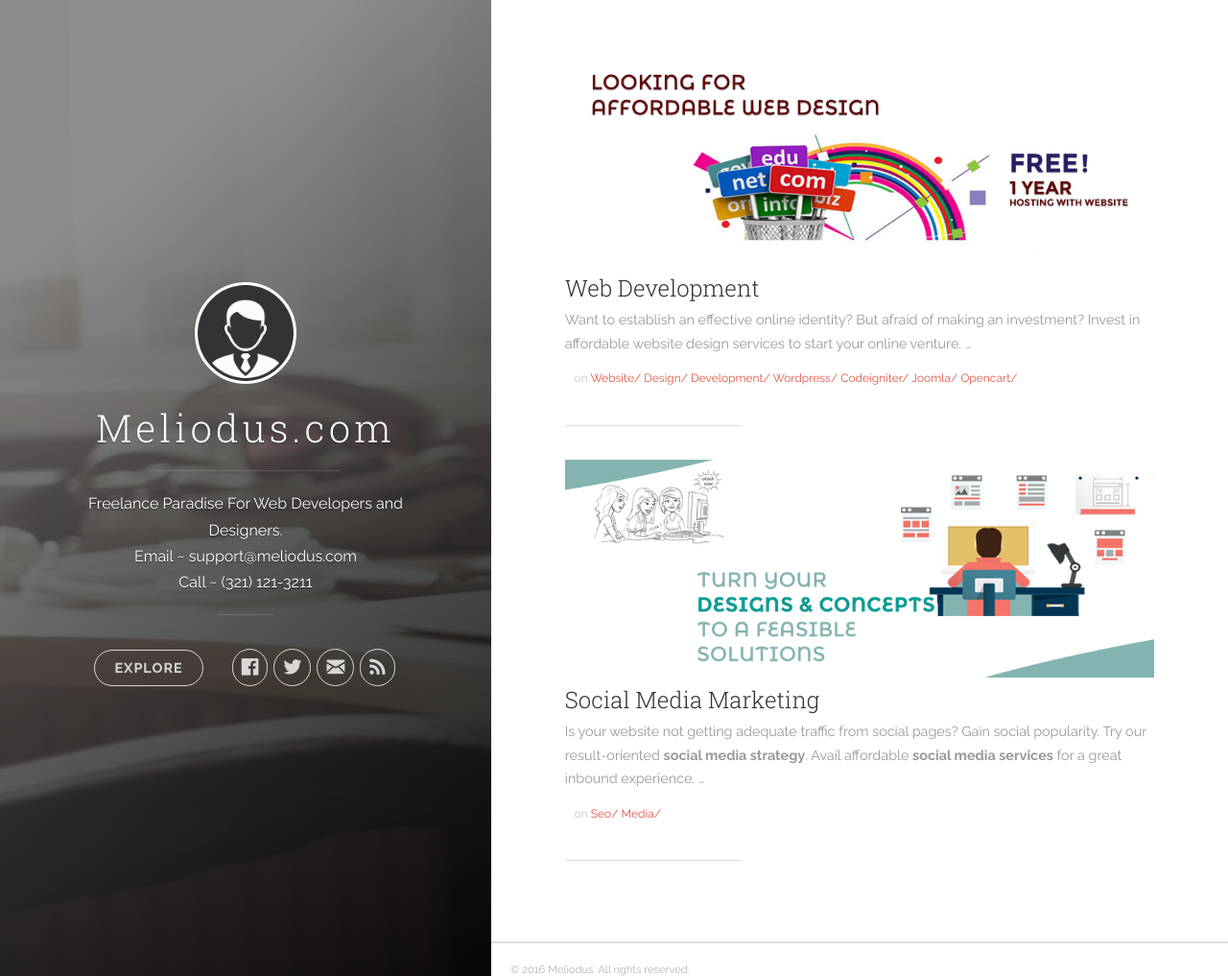
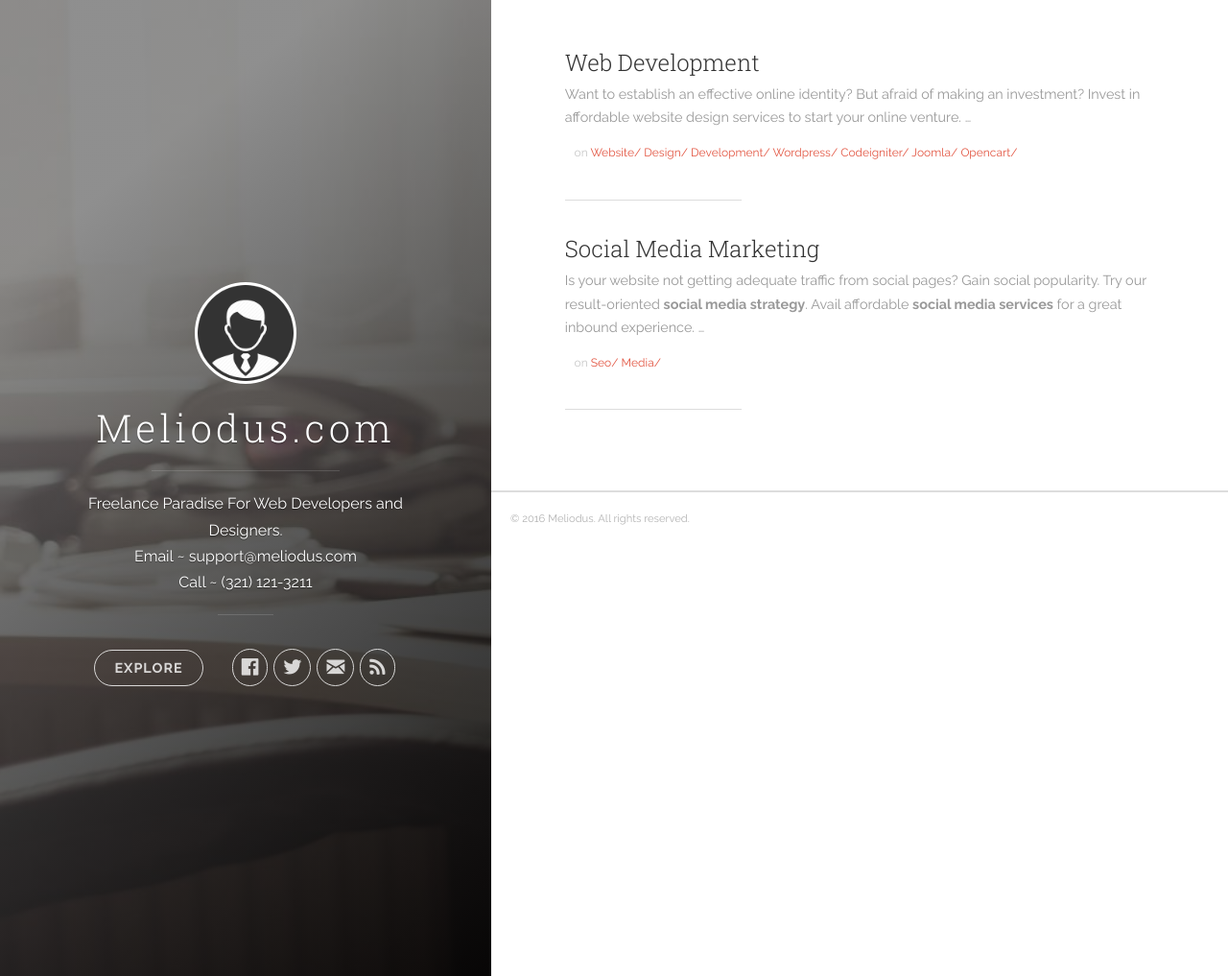
Before and after one commit to gogoodly/meliodus.github.io, a Jekyll site: the page built from index.html, in a window 1280 px wide and 1017 px high. Shown: the whole window at 96% size. Built offline with Jekyll 4.4.1, drawn with Linux system fonts in a browser that asks for light colours; nearby versions of some CDN libraries; the list of posts is cut into pages by our own code.

Commit message:
general modification 5

```diff
--- a/_posts/2016-01-08-social-media-marketing.markdown
+++ b/_posts/2016-01-08-social-media-marketing.markdown
@@ -2,7 +2,7 @@
 layout: post
 title:  "Social Media Marketing"
 date:   2016-01-08 15:04:23
-image: banner-3-fb.jpg
+[//]: # (image: banner-3-fb.jpg)
 tags: [Seo/, Media/]
 ---
 Is your website not getting adequate traffic from social pages? Gain social popularity.
--- a/_posts/2016-01-08-web-development.markdown
+++ b/_posts/2016-01-08-web-development.markdown
@@ -2,7 +2,7 @@
 layout: post
 title:  "Web Development"
 date:   2016-01-08 15:04:23
-image: banner-2-fb.jpg
+[//]: # (image: banner-2-fb.jpg)
 tags: [Website/, Design/, Development/, Wordpress/, Codeigniter/, Joomla/, Opencart/]
 ---
 Want to establish an effective online identity? But afraid of making an investment?
```
Also changed, not shown: 6 other files.
